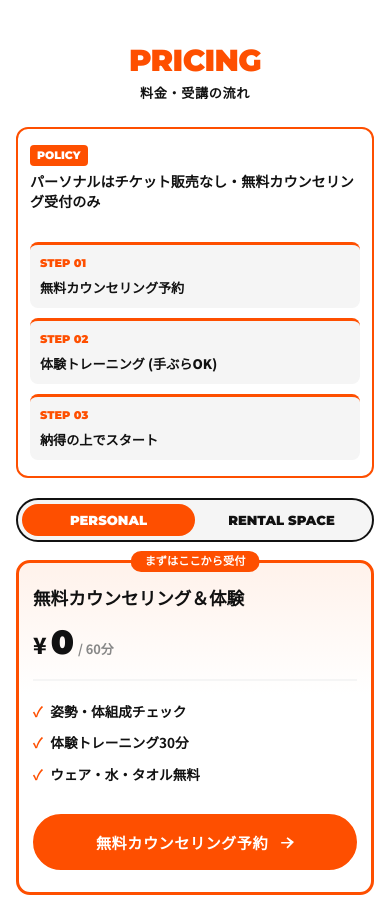
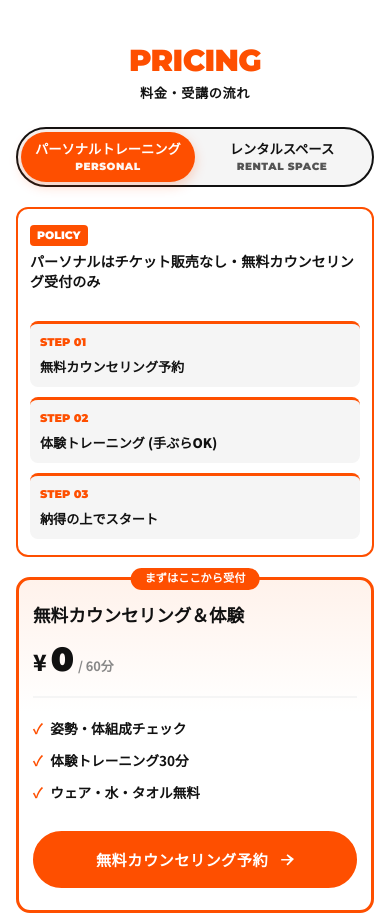
Before and after one commit to Mitz428/majesdore, a plain HTML site: page index.html in a window 390 px wide. Shown: the part 3200-4113 px from the top of the page. Drawn offline with Linux system fonts and the light colour scheme.

Commit message:
価格部分のタブ調整

```diff
--- a/css/style.css
+++ b/css/style.css
@@ -875,22 +875,54 @@ button {
   border-radius: var(--radius-full);
   background-color: var(--color-gray-bg);
   padding: 4px;
+  max-width: 580px;
+  width: 100%;
 }
 
 .tab-btn {
-  padding: 8px 24px;
+  flex: 1;
+  padding: 10px 20px;
   border-radius: var(--radius-full);
-  font-family: var(--font-en);
-  font-size: 0.9rem;
-  font-weight: 900;
-  text-transform: uppercase;
   color: var(--color-black);
   transition: all 0.2s ease;
+  display: flex;
+  flex-direction: column;
+  align-items: center;
+  justify-content: center;
+  gap: 2px;
+  cursor: pointer;
+  background: transparent;
+  border: none;
+}
+
+.tab-btn .tab-name-ja {
+  font-family: var(--font-base);
+  font-size: 0.95rem;
+  font-weight: 800;
+  line-height: 1.25;
+}
+
+.tab-btn .tab-name-en {
+  font-family: var(--font-en);
+  font-size: 0.72rem;
+  font-weight: 900;
+  letter-spacing: 0.05em;
+  text-transform: uppercase;
+  opacity: 0.7;
+}
+
+.tab-btn:hover {
+  color: var(--color-orange);
 }
 
 .tab-btn.active {
   background-color: var(--color-orange);
   color: #fff;
+  box-shadow: 0 4px 12px rgba(255, 77, 0, 0.25);
+}
+
+.tab-btn.active .tab-name-en {
+  opacity: 0.95;
 }
 
 .pricing-panel {
@@ -898,6 +930,10 @@ button {
 }
 
 .pricing-panel.active {
+  display: block;
+}
+
+.pricing-grid {
   display: grid;
   grid-template-columns: repeat(3, 1fr);
   gap: 24px;
@@ -1236,7 +1272,7 @@ button {
     grid-template-columns: 1fr;
     gap: 10px;
   }
-  .pricing-panel.active {
+  .pricing-grid {
     grid-template-columns: 1fr;
     max-width: 480px;
     margin: 0 auto;
@@ -1527,18 +1563,25 @@ button {
     font-size: 0.82rem;
   }
   .tab-switch-wrapper {
-    margin-bottom: 18px;
+    margin-bottom: 20px;
     width: 100%;
   }
   .tab-switch-pill {
     width: 100%;
     display: flex;
+    padding: 3px;
   }
   .tab-btn {
     flex: 1;
     text-align: center;
-    padding: 8px 12px;
-    font-size: 0.82rem;
+    padding: 9px 4px;
+  }
+  .tab-btn .tab-name-ja {
+    font-size: clamp(0.74rem, 3.4vw, 0.88rem);
+    white-space: nowrap;
+  }
+  .tab-btn .tab-name-en {
+    font-size: 0.65rem;
   }
   .price-card {
     padding: 22px 14px;
--- a/index.html
+++ b/index.html
@@ -328,6 +328,22 @@
           <p class="sec-title-ja">料金・受講の流れ</p>
         </div>
 
+        <!-- タブ切替 -->
+        <div class="tab-switch-wrapper">
+          <div class="tab-switch-pill">
+            <button class="tab-btn active" data-tab="personal">
+              <span class="tab-name-ja">パーソナルトレーニング</span>
+              <span class="tab-name-en">Personal</span>
+            </button>
+            <button class="tab-btn" data-tab="rental">
+              <span class="tab-name-ja">レンタルスペース</span>
+              <span class="tab-name-en">Rental Space</span>
+            </button>
+          </div>
+        </div>
+
+        <!-- パーソナル -->
+        <div class="pricing-panel active" id="pricing-personal">
           <!-- ポリシー案内 ＆ 3ステップ -->
           <div class="policy-box">
             <div class="policy-head-row">
@@ -350,16 +366,7 @@
             </div>
           </div>
 
-        <!-- タブ切替 -->
-        <div class="tab-switch-wrapper">
-          <div class="tab-switch-pill">
-            <button class="tab-btn active" data-tab="personal">Personal</button>
-            <button class="tab-btn" data-tab="rental">Rental Space</button>
-          </div>
-        </div>
-
-        <!-- パーソナル -->
-        <div class="pricing-panel active" id="pricing-personal">
+          <div class="pricing-grid">
             <div class="price-card featured">
               <div class="ribbon">まずはここから受付</div>
               <h4 class="price-plan-title">無料カウンセリング＆体験</h4>
@@ -413,9 +420,11 @@
               </a>
             </div>
           </div>
+        </div>
 
         <!-- レンタル -->
         <div class="pricing-panel" id="pricing-rental">
+          <div class="pricing-grid">
             <div class="price-card">
               <h4 class="price-plan-title">平日デイタイム</h4>
               <div class="price-digits-row">
@@ -432,8 +441,7 @@
               </a>
             </div>
 
-          <div class="price-card featured">
-            <div class="ribbon">スタンダード</div>
+            <div class="price-card">
               <h4 class="price-plan-title">夜間・土日祝</h4>
               <div class="price-digits-row">
                 <span class="yen">¥</span>
@@ -444,7 +452,7 @@
                 <li>夜間（17時以降）＆土日祝</li>
                 <li>個人トレ・合トレ・撮影OK</li>
               </ul>
-            <a href="#reservation" class="btn-pill btn-pill-orange" style="margin-top: auto;">
+              <a href="#reservation" class="btn-pill btn-pill-black" style="margin-top: auto;">
                 <span>Airリザーブで予約</span>
               </a>
             </div>
@@ -461,6 +469,7 @@
               <a href="#contact" class="btn-pill btn-pill-outline" style="margin-top: auto;">
                 <span>問い合わせる</span>
               </a>
+            </div>
           </div>
         </div>
       </div>
```
Lines whose indentation alone changed are shown as unchanged.
